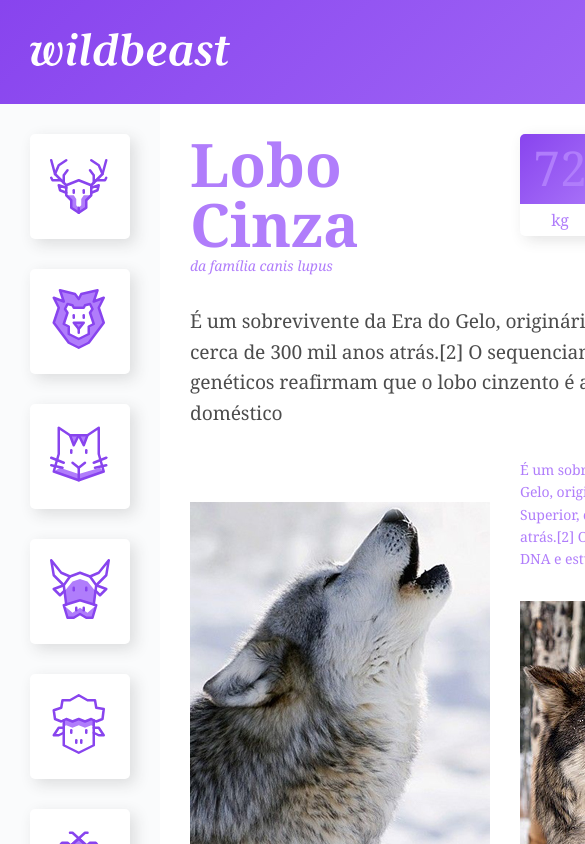
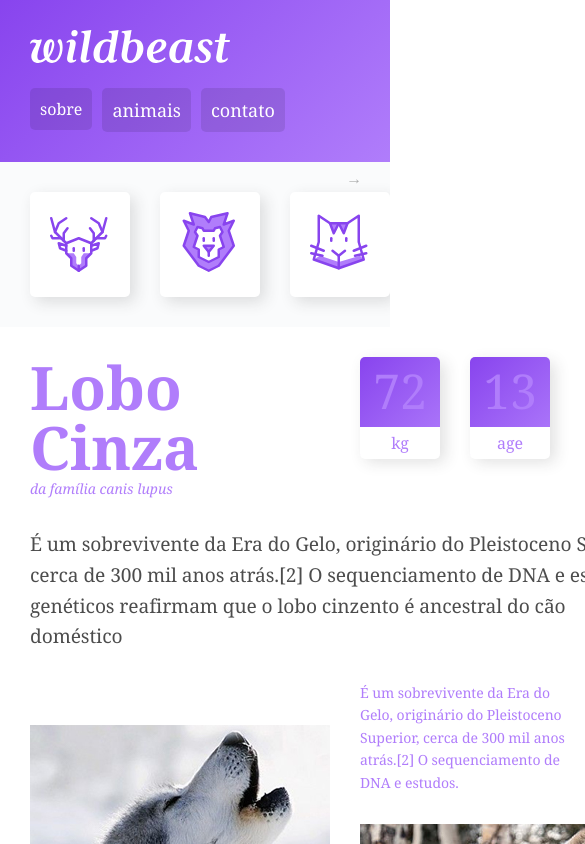
Before and after one commit to Victor-Jacon/wildbeast, a React (Create React App) app: page / in a window 390 px wide. Shown: the top 844 px of the page, 585 px wide, since content can reach past the window. Built offline with nearby package versions, Linux system fonts and the light colour scheme.

Commit message:
css responsivo + scroll horizontal + setinha animada
Coloquei a responsividade, colocando breakpoints no grid principal e em cada "subgrid" do header.

Coloquei o scroll horizontal nos icones svg

coloquei também a setinha animada pra indicar que existe um scroll horizontal nos svgs.

```diff
--- a/src/App.css
+++ b/src/App.css
@@ -56,6 +56,59 @@ body {
   ;
 }
 
+/* Responsivo - 1 de 10 */
+/* Aqui nesta etapa a gente tem 2 formas de organizar o grid pra ficar responsivo.
+
+Como a gente definiu que a terceira coluna tem 300px, mesmo que a gente coloque "header header"
+no grid template areas, ele vai continuar com uma terceira coluna em branco.
+
+Nós temos 2 formas de resolver isso. A gente pode passar o grid template columns, e tirar a ultima coluna de 300px, assim;
+grid-template-columns: minmax(160px, 1fr) 3fr;
+
+E manter o grid-template-areas assim:
+    grid-template-areas:
+    "header header"
+    "sidenav content"
+    "sidenav anuncios"
+    "footer footer"
+
+Ou, a gente pode duplicar cada segundo elemento da linha na terceira coluna em branco de 300px, aí ela some, e ele ocupa o espaço dela.
+Dá na mesma. Como referencia, olhe o grid-template-areas acima, da solucao 1, e veja que copiar o 2 elemento para a 3 coluna de cada linha.
+    grid-template-areas:
+    "header header header"
+    "sidenav content content"
+    "sidenav anuncios anuncios"
+    "footer footer footer"
+*/
+
+/* Quando atingir uma largura de 1200px, nosso site vai mudar a estrutura normal, e vai ter essa nova estrutura abaixo*/
+@media (max-width: 1200px) {
+  .estrutura {
+    grid-template-areas:
+    "header header header"
+    "sidenav content content"
+    "sidenav anuncios anuncios"
+    "footer footer footer"
+    ;
+  }
+}
+
+/* Responsivo - 2 de 10 */
+/* Para dar um exemplo da solução 1, faremos aqui daquela maneira, resetando o grid-template columns.*/
+/* No header e no content nós temos grid dentro de grid, então é necessário criar um breakpoint pra cada um deles também. */
+@media (max-width: 760px) {
+  .estrutura {
+    grid-template-columns: 100%;
+    grid-template-areas:
+    "header"
+    "sidenav"
+    "content"
+    "anuncios"
+    "footer"
+    ;
+  }
+}
+
 /* Implementar GRID - 4 de 4 - O elemento que tiver o className = header, será posicionado no espaço nomeado como "header" no grid-template-areas */
 /* Repeti o mesmo processo pra todas as outras classes, sidenav posicionado em sidenav, content posicionado em content. Nome da classe tem que ser igual ao do espaço reservado, por boa prática */
 .header {
@@ -69,6 +122,26 @@ body {
   display: grid;
   grid-template-columns: 1fr auto;
   align-items: center;
+}
+
+  /* Responsivo - 3 de 10 */
+  /* No header temos grid dentro de grid, então vamos agora criar o breakpoint dele. */
+@media (max-width: 760px) {
+  .header {
+    grid-template-columns: auto;
+  }
+  .logo {
+    margin-bottom: 20px; /* Dar um espaçamento do logo para o menu - no mobile vai ficar um embaixo do outro. */
+  }
+  /* Responsivo - 4 de 10 */
+  /* O componente Link do react precisa ser estilizado com classe, não dá pra chamar ele aqui igual uma tag html direto */
+  /* Colocamos uma margin-left de 10px, pra reduzir o espaçamento no mobile */
+  .header nav .link-menu {
+    font-size: 1em;
+  }
+  .header nav li + li {
+    margin-left: 10px;
+  }
 }
 
 .sidenav {
@@ -89,7 +162,7 @@ body {
 
 /* ESTILIZAÇÃO - HEADER*/
 .logo {
-  max-width: 200px; /* */
+  max-width: 200px;
 }
 
 .header nav ul {
@@ -150,6 +223,56 @@ body {
 .sidenav li a:hover {
   /* Sidenav 5 de 5 - Coloco a cor roxa para meu hover + */
   background: #B07DFB;
+}
+
+/* Setinha Animada - 3 de 3 */
+@keyframes seta {
+  from {
+    right: 30px;
+  }
+  to {
+    right: 20px;
+  }
+}
+
+@media (max-width: 760px) {
+  .sidenav {
+    overflow-x: auto;
+    -webkit-overflow-scrolling: touch;  /* Faz funcionar no iphone. Isso aqui habilita que o nosso menu de icones svg crie um scroll horizontal, tipo aquele de categorias do ifood. SEm ele o scroll fica muito bugado. */
+    -ms-overflow-style: -ms-autohiding-scrollbar; /* Esconde a barra de rolagem horizontal se o site for aberto em alguma tecnologia da microsoft, como explorer e edge. */
+
+    /* Setinha Animada - 2 de 3 */
+    /* Criamos a referência necessária para o position absolute abaixo funcionar. */
+    position: relative;
+  }
+
+  .sidenav::after {
+    /* Setinha Animada - 1 de 3 */
+    /* Quando o usuário está no celular, pode acontecer de não mostrar 2 icones e meio, indicando que existe a barra de rolagem. Pra ele saber que dá pra rolar, a gente vai colocar uma setinha se mexendo apontando pra direita. */
+    /* Pra fazer isso a gente coloca a setinha como caracter especial, posicionamos ela absolute, em relação ao container de svgs, por isso colocamos relative no código acima. */
+    content: '→';
+    position: absolute;
+    top: 5px;
+    right: 30px;
+    color: rgba(0,0,0,.3);
+
+    /* Setinha Animada - 3 de 3 */
+    /* Aplicamos a animação - nome, velocidade, modo de animação, quanto tempo vai demorar pra ela começar, quantas vezes vai repetir, e qual será o sentido da animação, no nosso caso, queremos que ele vá do 30 pro 20, e depois do 20 para o 30, alternando. */
+    animation: seta .5s ease-in 0s infinite alternate;
+  }
+
+  .sidenav ul {
+    display: flex;
+  }
+  .sidenav ul li {
+    flex: 1 0 60px; /* O 60px significa que não queremos que ele diminua mais que 60 */
+  }
+  .sidenav {
+    padding: 0 30px;
+  }
+  .sidenav li a {
+    margin: 30px 30px 30px 0px;
+  }
 }
 
 /* CONTENT */
--- a/src/App.js
+++ b/src/App.js
@@ -38,7 +38,7 @@ function App() {
 
           <nav>
             <ul>
-              <li><Link to="#">sobre</Link></li>
+              <li><Link className="link-menu"to="#">sobre</Link></li>
               <li><Link to="#">animais</Link></li>
               <li><Link to="#">contato</Link></li>
             </ul>
```
